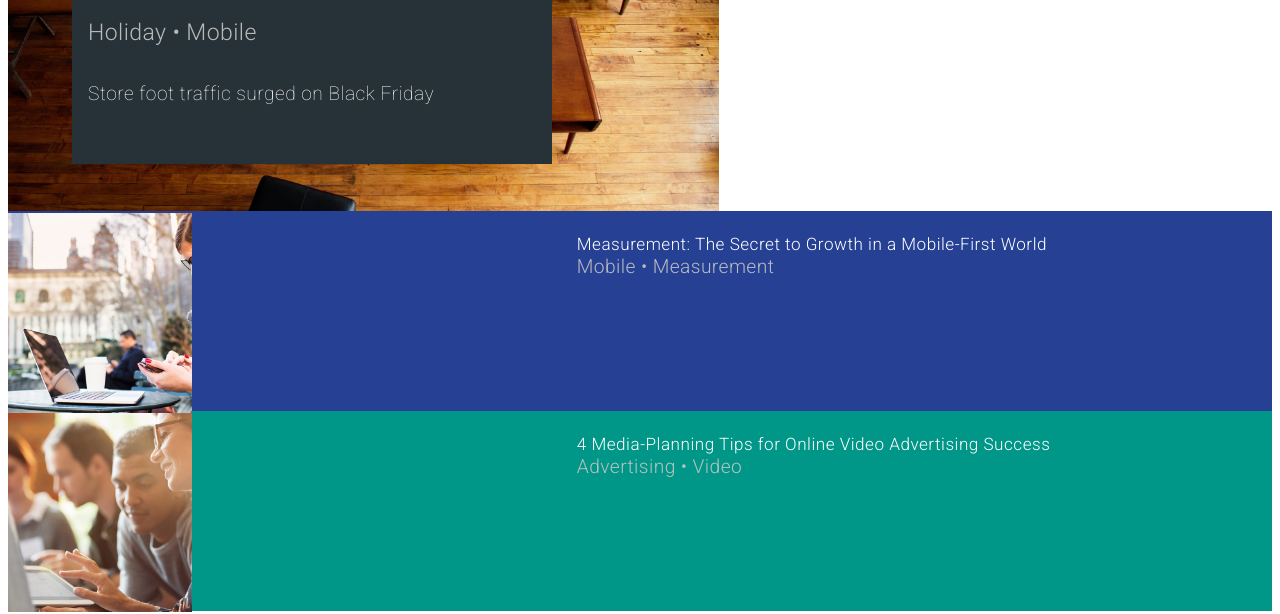
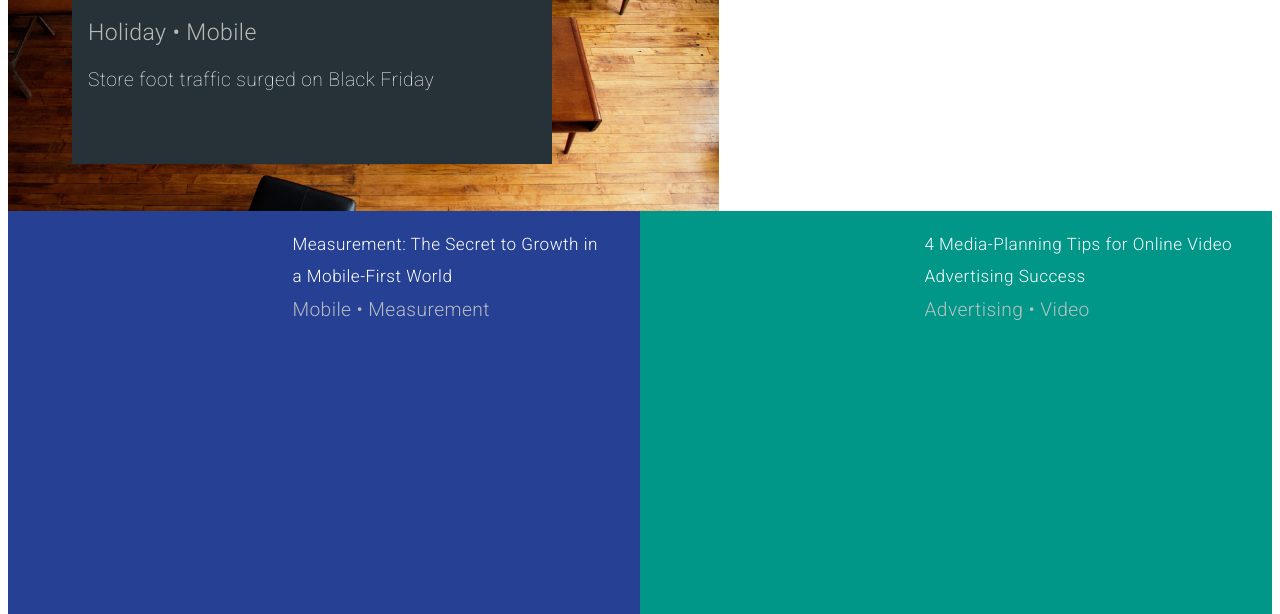
Before and after one commit to ellie-a/google-think, a plain HTML site: page index.html in a window 1280 px wide. Shown: the part 197-811 px from the top of the page. Drawn offline with Linux system fonts and the light colour scheme.

Commit message:
start of content 2 and 3

```diff
--- a/css/styles.css
+++ b/css/styles.css
@@ -155,15 +155,60 @@
     font-family: 'Roboto', sans-serif;
     line-height: 2.7vh;
     letter-spacing: 0.5px;
+    padding-top: 4px;
+  }
+
+  .sections:nth-of-type(2) {
+    width: 50%;
+    float: left;
+    min-height: 1024px;
+  }
+
+  .sections:nth-of-type(3) {
+    width: 50%;
+    float: left;
+    min-height: 1024px;
+  }
+}
+
+/*@media only screen and (min-width: 500px){
+
+  .sections:first-of-type {
+    height: 50vh;
+    float: left;
+  }
+
+  #info-one {
+    float: left;
+    width: 35vw;
+    height: 27vh;
+    margin-bottom: 35px;
+    font-weight: lighter;
+  }
+
+  #info-one h3 {
+    font-size: 1.65em;
+    line-height: 4vh;
+  }
+
+  #info-one, .links {
+    padding-top: 15px;
+    font-size: 1.2em;
+  }
+
+  .comment {
+    display: inline-block;
+    font-family: 'Roboto', sans-serif;
+    line-height: 2.7vh;
+    letter-spacing: 0.5px;
     padding-top: 18px;
   }
-}
+}*/
 
 /**:not(body):not(html) {
   box-sizing:border-box;
   border:1px dashed #000;
 }
-
 @media only screen and (min-width: 801px) {
   .big {
     background-color: lightblue;
@@ -171,7 +216,6 @@
     height: 100vh;
     width: 70vw;
   }
-
   .small1 {
     background-color: pink;
     float: right;
@@ -179,14 +223,12 @@
     width: 25vw;
     border-bottom: 5px solid white;
 }
-
   .small2 {
     background-color: red;
     float: right;
     width: 25vw;
     height: 50vh;
     border-top: 5px solid white;
-
   }
 }
 */
--- a/index.html
+++ b/index.html
@@ -21,7 +21,7 @@
       </div>
       <div class="sections">
         <div id="info-two">
-          <img src="img/woman.jpg" alt="woman on the phone looking at her laptop" />
+          <!-- <img src="img/woman.jpg" alt="woman on the phone looking at her laptop" /> -->
           <div class="content">
             <h3>Measurement: The Secret to Growth in a Mobile-First World</h3>
             <p class="links">Mobile &#8226; Measurement</p>
@@ -30,7 +30,7 @@
       </div>
       <div class="sections">
         <div id="info-three">
-          <img src="img/group.jpg" alt="group all looking at laptop" />
+          <!-- <img src="img/group.jpg" alt="group all looking at laptop" /> -->
           <div class="content">
             <h3>4 Media-Planning Tips for Online Video Advertising Success</h3>
             <p class="links">Advertising &#8226; Video</p>
```
